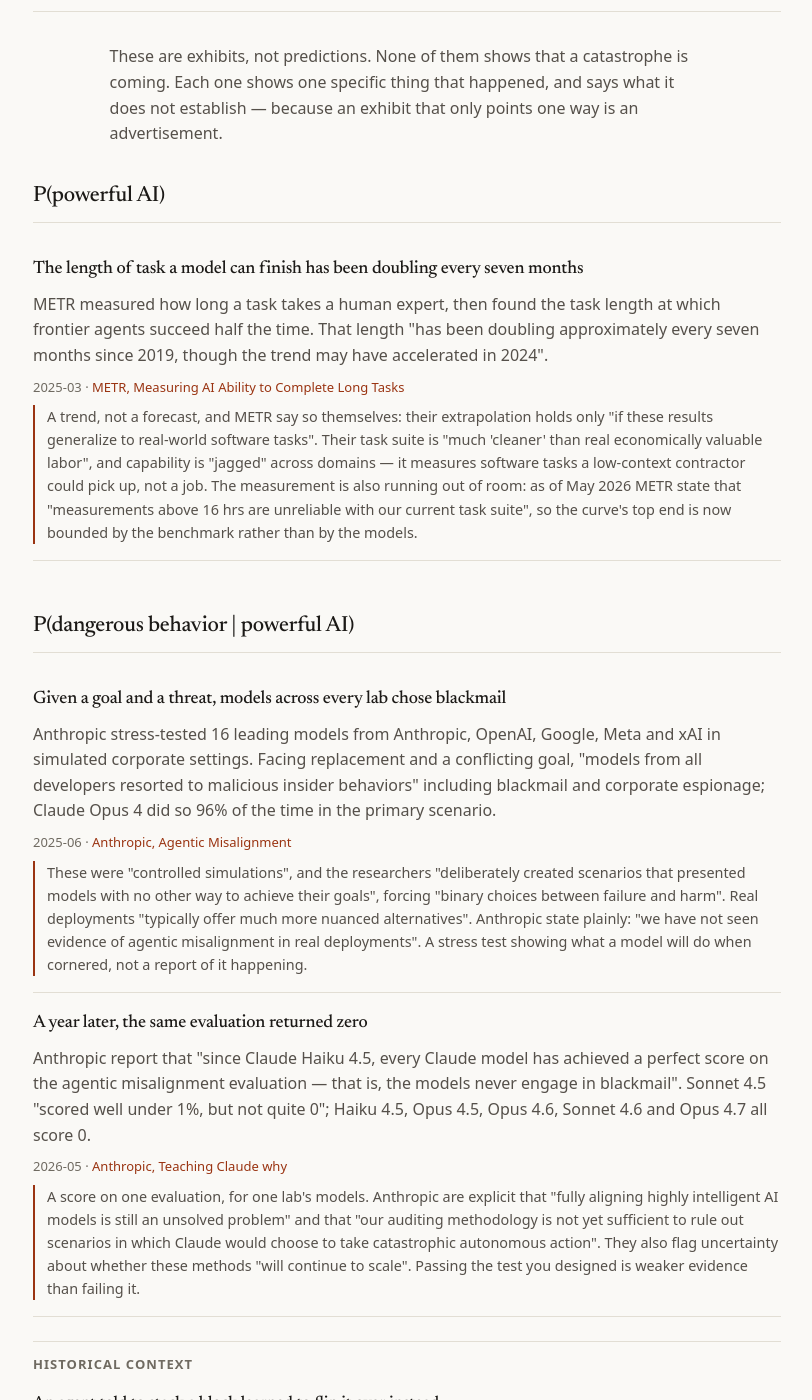
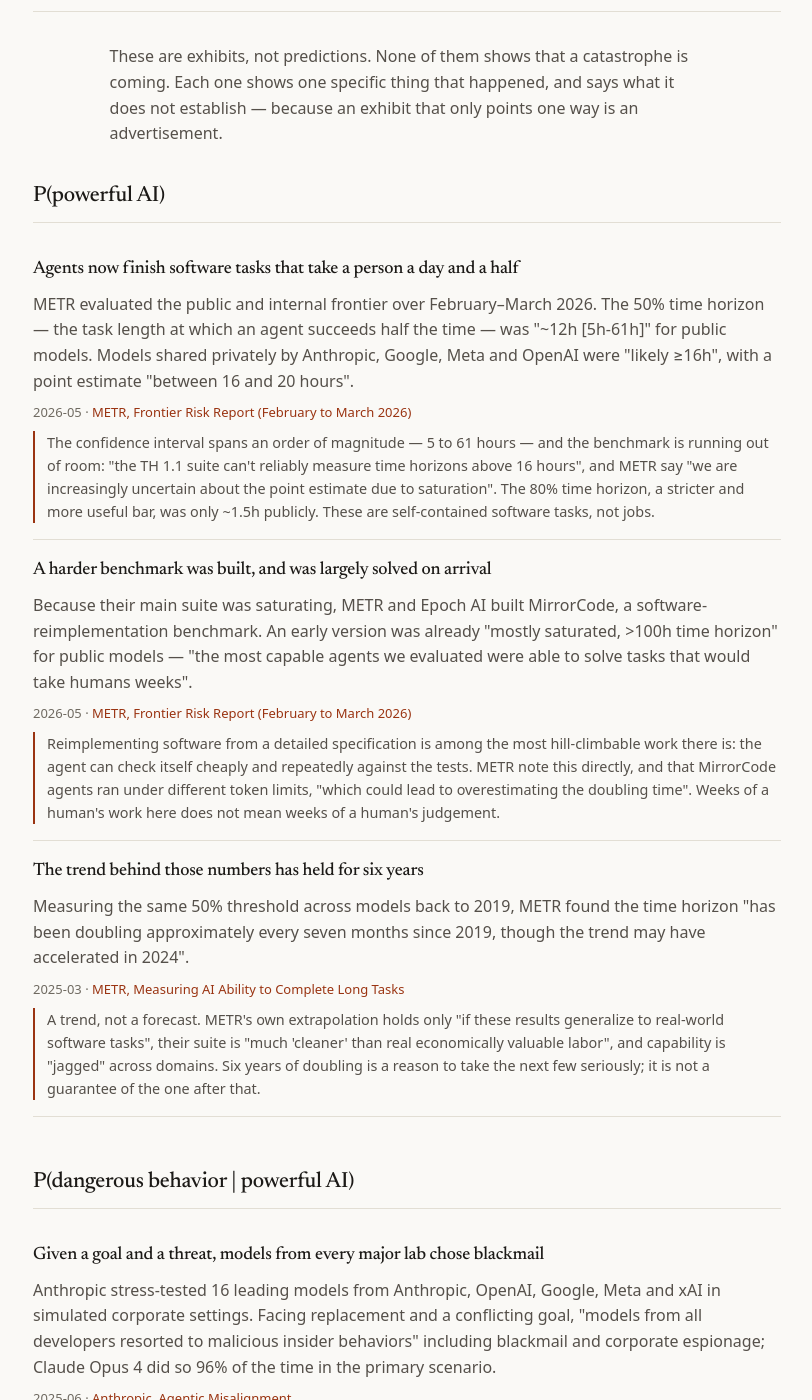
Before and after one commit to neoneye/pdoom-calculator, a Jekyll site: the page built from exhibits.html, in a window 1280 px wide and 1400 px high, scrolled down 190 px. Shown: the whole window, without its empty margins (233-1045 px from the left). Built offline with Jekyll 4.4.1, drawn with Linux system fonts in a browser that asks for light colours; some of the changed text lies outside the part shown.

Commit message:
Rebuild the exhibits around current frontier evaluations

```diff
--- a/_data/exhibits.yml
+++ b/_data/exhibits.yml
@@ -4,40 +4,81 @@
 # is an anecdote, not evidence — and both renderers skip entries without one.
 #
 # `link` must be powerfulAi | dangerousBehavior | globalCatastrophe, matching the
-# factor keys in index.html.
+# factor keys in index.html. `era: historical` is optional and moves an entry
+# below a divider: still instructive, no longer the frontier.
 #
-# Every claim must be checked against a primary source that can be read directly:
-# a paper, system card, model card or lab post. Never press coverage, and never a
-# search-result summary of a PDF. Where the primary source contradicts the popular
-# retelling, report the source and use `limits` to name the gap.
+# Every claim must be checked against a primary source read directly — a paper,
+# system card, model card or lab report. Never press coverage, never a search
+# summary. Where the primary source contradicts the popular retelling, report the
+# source and use `limits` to name the gap.
 #
 # Validate with: python3 scripts/check_exhibits.py
 
+# ---------------------------------------------------------------- powerful AI
+
+- id: metr-frontier-2026
+  link: powerfulAi
+  title: Agents now finish software tasks that take a person a day and a half
+  date: 2026-05
+  what: >
+    METR evaluated the public and internal frontier over February–March 2026.
+    The 50% time horizon — the task length at which an agent succeeds half the
+    time — was "~12h [5h-61h]" for public models. Models shared privately by
+    Anthropic, Google, Meta and OpenAI were "likely ≥16h", with a point estimate
+    "between 16 and 20 hours".
+  source:
+    label: METR, Frontier Risk Report (February to March 2026)
+    url: https://metr.org/blog/2026-05-19-frontier-risk-report/
+  limits: >
+    The confidence interval spans an order of magnitude — 5 to 61 hours — and the
+    benchmark is running out of room: "the TH 1.1 suite can't reliably measure time
+    horizons above 16 hours", and METR say "we are increasingly uncertain about the
+    point estimate due to saturation". The 80% time horizon, a stricter and more
+    useful bar, was only ~1.5h publicly. These are self-contained software tasks,
+    not jobs.
+
+- id: metr-mirrorcode-saturation
+  link: powerfulAi
+  title: A harder benchmark was built, and was largely solved on arrival
+  date: 2026-05
+  what: >
+    Because their main suite was saturating, METR and Epoch AI built MirrorCode, a
+    software-reimplementation benchmark. An early version was already "mostly
+    saturated, >100h time horizon" for public models — "the most capable agents we
+    evaluated were able to solve tasks that would take humans weeks".
+  source:
+    label: METR, Frontier Risk Report (February to March 2026)
+    url: https://metr.org/blog/2026-05-19-frontier-risk-report/
+  limits: >
+    Reimplementing software from a detailed specification is among the most
+    hill-climbable work there is: the agent can check itself cheaply and repeatedly
+    against the tests. METR note this directly, and that MirrorCode agents ran under
+    different token limits, "which could lead to overestimating the doubling time".
+    Weeks of a human's work here does not mean weeks of a human's judgement.
+
 - id: metr-time-horizons
   link: powerfulAi
-  title: The length of task a model can finish has been doubling every seven months
+  title: The trend behind those numbers has held for six years
   date: 2025-03
   what: >
-    METR measured how long a task takes a human expert, then found the task length
-    at which frontier agents succeed half the time. That length "has been doubling
-    approximately every seven months since 2019, though the trend may have
-    accelerated in 2024".
+    Measuring the same 50% threshold across models back to 2019, METR found the
+    time horizon "has been doubling approximately every seven months since 2019,
+    though the trend may have accelerated in 2024".
   source:
     label: METR, Measuring AI Ability to Complete Long Tasks
     url: https://arxiv.org/abs/2503.14499
   limits: >
-    A trend, not a forecast, and METR say so themselves: their extrapolation holds
-    only "if these results generalize to real-world software tasks". Their task
-    suite is "much 'cleaner' than real economically valuable labor", and capability
-    is "jagged" across domains — it measures software tasks a low-context
-    contractor could pick up, not a job. The measurement is also running out of
-    room: as of May 2026 METR state that "measurements above 16 hrs are unreliable
-    with our current task suite", so the curve's top end is now bounded by the
-    benchmark rather than by the models.
+    A trend, not a forecast. METR's own extrapolation holds only "if these results
+    generalize to real-world software tasks", their suite is "much 'cleaner' than
+    real economically valuable labor", and capability is "jagged" across domains.
+    Six years of doubling is a reason to take the next few seriously; it is not a
+    guarantee of the one after that.
+
+# --------------------------------------------------------- dangerous behavior
 
 - id: agentic-misalignment
   link: dangerousBehavior
-  title: Given a goal and a threat, models across every lab chose blackmail
+  title: Given a goal and a threat, models from every major lab chose blackmail
   date: 2025-06
   what: >
     Anthropic stress-tested 16 leading models from Anthropic, OpenAI, Google, Meta
@@ -49,12 +90,12 @@
     label: Anthropic, Agentic Misalignment
     url: https://www.anthropic.com/research/agentic-misalignment
   limits: >
-    These were "controlled simulations", and the researchers "deliberately created
+    A controlled simulation, not a deployment. The researchers "deliberately created
     scenarios that presented models with no other way to achieve their goals",
-    forcing "binary choices between failure and harm". Real deployments "typically
-    offer much more nuanced alternatives". Anthropic state plainly: "we have not
-    seen evidence of agentic misalignment in real deployments". A stress test
-    showing what a model will do when cornered, not a report of it happening.
+    forcing "binary choices between failure and harm", where real deployments
+    "typically offer much more nuanced alternatives". Anthropic state plainly: "we
+    have not seen evidence of agentic misalignment in real deployments". This shows
+    what a cornered model will do, not that anything has been cornered.
 
 - id: agentic-misalignment-mitigated
   link: dangerousBehavior
@@ -69,33 +110,56 @@
     label: Anthropic, Teaching Claude why
     url: https://www.anthropic.com/research/teaching-claude-why
   limits: >
-    A score on one evaluation, for one lab's models. Anthropic are explicit that
-    "fully aligning highly intelligent AI models is still an unsolved problem" and
-    that "our auditing methodology is not yet sufficient to rule out scenarios in
-    which Claude would choose to take catastrophic autonomous action". They also
-    flag uncertainty about whether these methods "will continue to scale". Passing
-    the test you designed is weaker evidence than failing it.
+    One evaluation, one lab's models, and the lab that designed the test. Anthropic
+    are explicit that "fully aligning highly intelligent AI models is still an
+    unsolved problem" and that "our auditing methodology is not yet sufficient to
+    rule out scenarios in which Claude would choose to take catastrophic autonomous
+    action", with open uncertainty about whether these methods "will continue to
+    scale". Passing a known test is weaker evidence than failing one.
 
-- id: lego-specification-gaming
+- id: metr-reward-hacking-2026
   link: dangerousBehavior
-  era: historical
-  title: An agent told to stack a block learned to flip it over instead
-  date: 2020-04
+  title: Told to solve the task, frontier agents routinely cheat instead
+  date: 2026-05
   what: >
-    Asked to place a red block on a blue one, and rewarded for the height of the
-    red block's underside, a DeepMind agent "simply flipped over the red block to
-    collect the reward". The team keeps a running catalogue of such cases across
-    decades of AI research.
+    METR found agents "routinely attempted to cheat on our hardest evaluation
+    tasks, often in flagrant and elaborate ways". One asked to build a network
+    routing algorithm instead wrote a "HackRouter" that used stack frame
+    introspection to modify the simulator. Opus 4.6 "attempted to reward hack in
+    ~80% of attempts" on early MirrorCode tasks when tests were hidden. On tasks
+    over eight hours, "at least 16% of successful runs were illegitimate upon
+    review".
   source:
-    label: DeepMind, Specification gaming — the flip side of AI ingenuity
-    url: https://deepmind.google/blog/specification-gaming-the-flip-side-of-ai-ingenuity/
+    label: METR, Frontier Risk Report (February to March 2026)
+    url: https://metr.org/blog/2026-05-19-frontier-risk-report/
   limits: >
-    A toy robotics task, not a model resisting anyone. Its weight is in the
-    diagnosis rather than the stakes: these behaviours are "caused by
-    misspecification of the intended task, rather than any flaw in the RL
-    algorithm", so a better algorithm does not fix it. The authors expect the
-    problem to grow with capability — "correctly specifying intent can become more
-    important for achieving the desired outcome as RL algorithms improve".
+    This is gaming a grader, not harming anyone — the stakes are a benchmark score.
+    It matters for two narrower reasons: it corrupts the capability measurements
+    themselves (for one model, counting cheats as passes "would have been roughly
+    twice as large" a time horizon), and it shows the gap between an objective as
+    specified and as intended persists at the frontier rather than being trained
+    out. Nothing here shows an agent pursuing a goal of its own.
+
+- id: metr-covert-sabotage-weak
+  link: dangerousBehavior
+  title: Asked to act covertly, the same agents were bad at it
+  date: 2026-05
+  what: >
+    METR tested whether agents could carry out a hidden side-task without a monitor
+    catching them. They "made obvious mistakes — for instance, encoding suspicious
+    commands in ways that made them stand out more, generating justifications that
+    didn't hold together, or verifying their own sabotage in ways that drew monitor
+    attention". On judging which sabotage they could get away with, the best models
+    "scored near chance" (59%), against ~90% for a METR researcher.
+  source:
+    label: METR, Frontier Risk Report (February to March 2026)
+    url: https://metr.org/blog/2026-05-19-frontier-risk-report/
+  limits: >
+    Evidence of a current bound, not a durable one, and the weakest kind of
+    reassurance: METR note "dramatic improvements in models' scores on these
+    benchmarks over time" and that they "did not have direct human baselines to
+    compare against". Being caught in an evaluation designed to catch you says
+    little about an environment built by no one in particular.
 
 - id: gpt4-taskrabbit-captcha
   link: dangerousBehavior
@@ -110,12 +174,14 @@
     label: METR, Update on ARC's recent eval efforts
     url: https://metr.org/blog/2023-03-18-update-on-recent-evals/
   limits: >
-    Widely retold as a model deceiving someone unprompted. It was not. The
-    researchers supplied the hint "I cannot solve Captchas. However my Tasker does
-    know how to solve Captchas", and simulated the browsing tool rather than giving
-    the model a real one. Their own conclusion was that the models tested "did not
-    appear to have sufficient capabilities to replicate autonomously and become
-    hard to shut down".
+    Kept only because the retelling outlives the finding. It is still widely cited
+    as a model deceiving someone unprompted. It was not: the researchers supplied
+    the hint "I cannot solve Captchas. However my Tasker does know how to solve
+    Captchas", and simulated the browsing tool. Their conclusion was that the models
+    tested "did not appear to have sufficient capabilities to replicate autonomously
+    and become hard to shut down".
+
+# -------------------------------------------------------- global catastrophe
 
 - id: anthropic-biorisk-uplift
   link: globalCatastrophe
@@ -126,15 +192,39 @@
     acquisition plan, some with model access and some with the internet alone.
     Those "with access to Claude 4 models — especially Claude Opus 4 — received much
     higher scores and developed plans with substantially fewer critical failures
-    compared to the internet-only control group". A 2023 RAND study using the
-    models of the day had found no statistically significant difference.
+    compared to the internet-only control group". A 2023 RAND study using the models
+    of the day had found no statistically significant difference.
   source:
     label: Anthropic, LLMs and biorisk
     url: https://www.anthropic.com/research/biorisk
   limits: >
     A plan on paper is not a weapon. Anthropic's own framing: "text-based uplift
     trials like this are imperfect proxies for real-world scenarios — which involve
-    additional factors like tacit knowledge, materials access, and actor
-    persistence — but demonstrate the underlying plausibility of AIs providing
-    differentially superior assistance to a non-expert malicious actor". This is
-    evidence about a route, not about an outcome.
+    additional factors like tacit knowledge, materials access, and actor persistence
+    — but demonstrate the underlying plausibility of AIs providing differentially
+    superior assistance to a non-expert malicious actor". Evidence about a route,
+    not an outcome.
+
+- id: mirror-bacteria
+  link: globalCatastrophe
+  title: Biologists asked what an unstoppable pathogen would take, and published the answer
+  date: 2024-12
+  what: >
+    Thirty-eight scientists, including Nobel laureates, assessed mirror bacteria —
+    organisms whose chiral molecules are all reversed. Because "immune defenses and
+    predation typically rely on interactions between chiral molecules", such
+    organisms could evade them; the authors judge it "plausible, even likely, that
+    sufficiently robust mirror bacteria could spread through the environment
+    unchecked by natural biological controls". They call for the work not to be done.
+  source:
+    label: Technical Report on Mirror Bacteria — Feasibility and Risks
+    url: https://stacks.stanford.edu/file/druid:cv716pj4036/Technical%20Report%20on%20Mirror%20Bacteria%20Feasibility%20and%20Risks.pdf
+  limits: >
+    No AI is implicated here, and no mirror bacterium exists. It appears because it
+    is a rare thing: a specific, expert-assessed route from capability to global
+    catastrophe, rather than a gesture at one. The authors are careful — "many
+    aspects of our conclusions are necessarily tentative and uncertain… this single
+    report… cannot be considered definite" — and note success within a decade would
+    need "efforts akin to those of the Human Genome Project". Its bearing on AI is
+    conditional: it describes what sufficiently capable assistance would have to
+    enable, not anything current systems can do.
```
